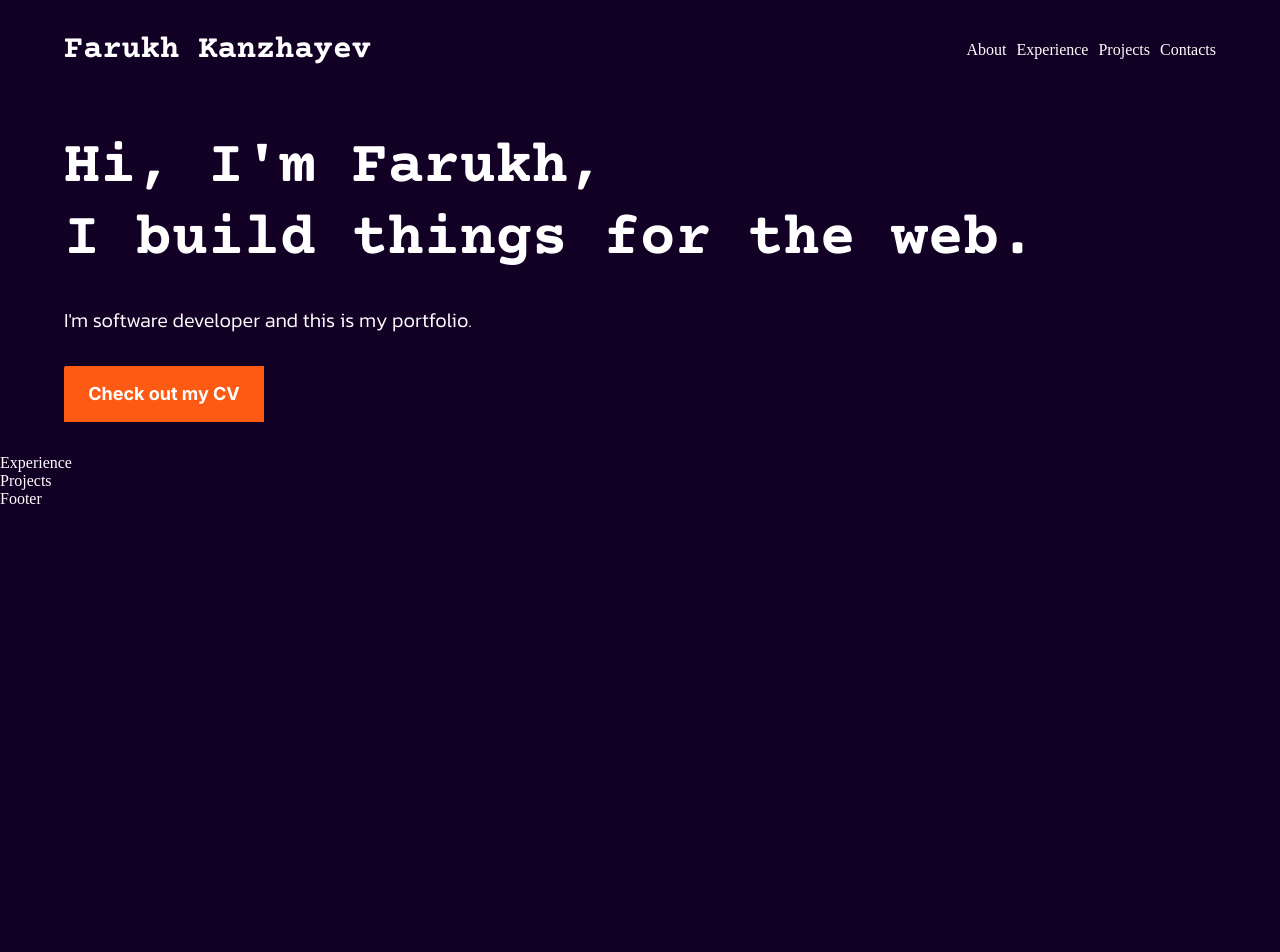
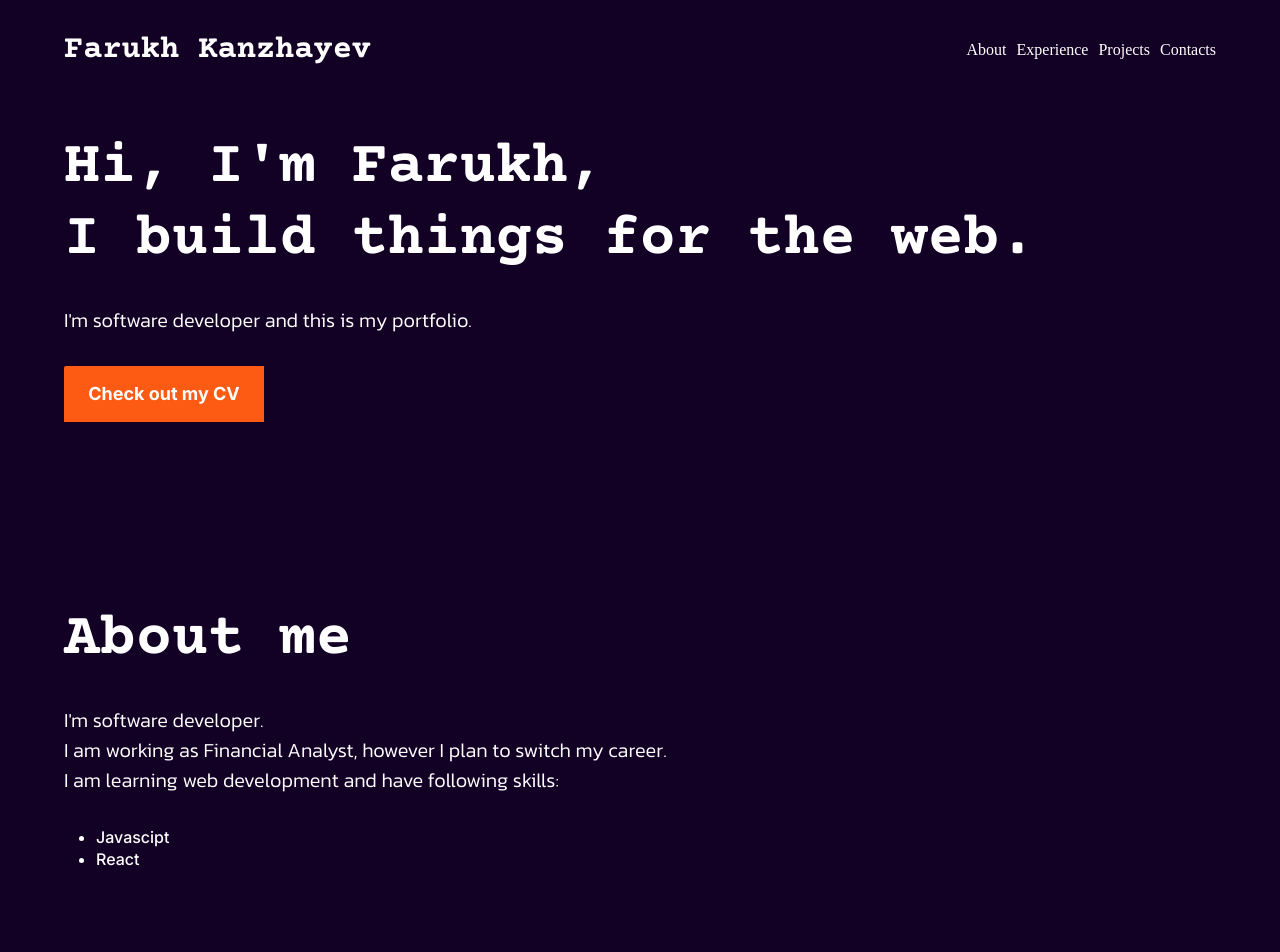
Before and after one commit to jwild22/project5-portfolio-app, a React (Vite) app: page / in a window 1280 px wide. Shown: the top 952 px of the page. Before the commit the page ends 800 px from the top, so only its background shows below. Built offline with nearby package versions, Linux system fonts and the light colour scheme.

Commit message:
for submission

```diff
--- a/src/App.css
+++ b/src/App.css
@@ -9,6 +9,10 @@
 .container {
   width: 90%;
   margin: 2rem auto;
+}
+
+.page {
+  margin-bottom: 150px;
 }
 
 .flex {
@@ -84,3 +88,17 @@
   line-height: 36.25px;
   text-align: left;
 }
+
+.skills {
+  font-family: 'Inter';
+  font-size: 16px;
+  font-weight: 500;
+  line-height: 22px;
+  text-align: left;
+}
+
+li {
+  list-style-type: disc;
+  margin-left: 2rem;
+  gap: 10px;
+}
--- a/src/components/Footer.jsx
+++ b/src/components/Footer.jsx
@@ -1,3 +1,3 @@
 export default function Footer() {
-  return <div>Footer</div>;
+  return <div className="page container">Footer</div>;
 }
--- a/src/pages/About.jsx
+++ b/src/pages/About.jsx
@@ -1,6 +1,6 @@
 export default function About() {
   return (
-    <div className="container flex column" style={{ gap: '30px' }}>
+    <div className="page container flex column" style={{ gap: '30px' }}>
       <h1 className="title">
         Hi, I'm Farukh, <br />I build things for the web.
       </h1>
--- a/src/pages/Experience.jsx
+++ b/src/pages/Experience.jsx
@@ -1,3 +1,16 @@
 export default function Experience() {
-  return <div>Experience</div>;
+  return (
+    <div className="page container flex column" style={{ gap: '30px' }}>
+      <h1 className="title">About me</h1>
+      <h3 className="text">
+        I'm software developer. <br /> I am working as Financial Analyst,
+        however I plan to switch my career. <br /> I am learning web development
+        and have following skills:
+      </h3>
+      <ul className="skills flex column">
+        <li>Javascipt</li>
+        <li>React</li>
+      </ul>
+    </div>
+  );
 }
--- a/src/pages/Home.jsx
+++ b/src/pages/Home.jsx
@@ -4,7 +4,7 @@ import Projects from './Projects';
 
 export default function Home() {
   return (
-    <div className="flex column">
+    <div className="page flex column">
       <About />
       <Experience />
       <Projects />
--- a/src/pages/Projects.jsx
+++ b/src/pages/Projects.jsx
@@ -1,3 +1,12 @@
 export default function Projects() {
-  return <div>Projects</div>;
+  return (
+    <div className="page container flex column" style={{ gap: '30px' }}>
+      <h1 className="title">Experience</h1>
+      <h3 className="text">
+        I'm software developer. <br /> I am working as Financial Analyst,
+        however I plan to switch my career. <br /> I am learning web development
+        and have following skills:
+      </h3>
+    </div>
+  );
 }
```
